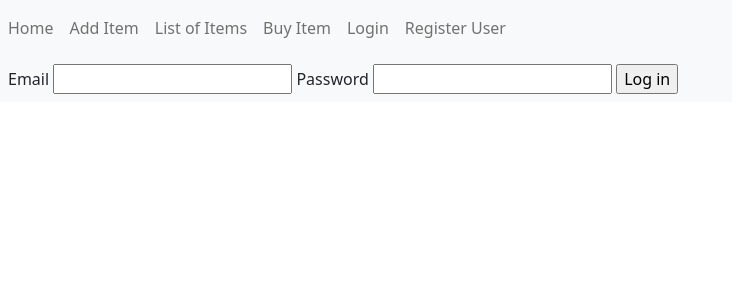
After one commit to glanikali/cuneiform, a Flask app: page /users/login in a window 1280 px wide. The commit adds this page. Shown: the top 300 px of the page, without its empty margins (0-732 px from the left). Run offline with Flask 2, Linux system fonts and the light colour scheme.

Commit message:
Skeleton Code with some login functionality

```diff
--- a/cuneiform/__init__.py
+++ b/cuneiform/__init__.py
@@ -4,6 +4,9 @@ import os
 from flask import Flask
 from flask_sqlalchemy import SQLAlchemy
 from flask_migrate import Migrate
+from flask_login import LoginManager
+
+login_manager = LoginManager()
 
 app = Flask(__name__)
 
@@ -15,7 +18,8 @@ app.config['SQLALCHEMY_TRACK_MODIFICATIONS'] = False
 db = SQLAlchemy(app)
 Migrate(app,db)
 
-
+login_manager.init_app(app)
+login_manager.login_view = 'login'
 # Register Blueprints
 from cuneiform.items.views import items_blueprint
 from cuneiform.users.views import users_blueprint
--- a/cuneiform/templates/base.html.j2
+++ b/cuneiform/templates/base.html.j2
@@ -15,9 +15,15 @@
       <a class="nav-item nav-link" href="{{ url_for('index') }}">Home</a>
       <a class="nav-item nav-link" href="{{ url_for('items.add') }}">Add Item</a>
       <a class="nav-item nav-link" href="{{ url_for('items.list') }}">List of Items</a>
-      <a class="nav-item nav-link" href="{{ url_for('users.list') }}">List of Users</a>
+
       <a class="nav-item nav-link" href="{{ url_for('items.update') }}">Buy Item</a>
-      <a class="nav-item nav-link" href="{{ url_for('users.add') }}">Add User</a>
+
+      {% if current_user.is_authenticated %}
+      <a class="nav-item nav-link" href="{{ url_for('users.logout') }}">Logout</a>
+      {% else %}
+      <a class="nav-item nav-link" href="{{ url_for('users.login') }}">Login</a>
+      <a class="nav-item nav-link" href="{{ url_for('users.register') }}">Register User</a>
+      {% endif %}
     </div>
 
     </nav>
--- a/cuneiform/templates/home.html.j2
+++ b/cuneiform/templates/home.html.j2
@@ -2,6 +2,10 @@
 {% block content %}
 
   <h1>Welcome to Cuneiform, script your needs.</h1>
-  <p>Please select one of the links from the nav bar.</p>
+  {% if current_user.is_authenticated %}
+  <p>Hi {{current_user.username}}</p>
+  {% else %}
+  <p>Please login or register</p>
+  {% endif %}
 
 {% endblock %}
--- a/cuneiform/users/forms.py
+++ b/cuneiform/users/forms.py
@@ -1,10 +1,36 @@
 #forms.py users
 
 from flask_wtf import FlaskForm
-from wtforms import StringField, SubmitField
+from wtforms import StringField, SubmitField,PasswordField
+from wtforms.validators import DataRequired, Email, EqualTo
+from wtforms import ValidationError
 
-class AddForm(FlaskForm):
+class LoginForm(FlaskForm):
+    email = StringField('Email', validators=[DataRequired(),Email()])
+    password = PasswordField('Password', validators=[DataRequired()])
+    submit = SubmitField("Log in")
 
-    name = StringField('Name of User:')
-    #TO DO household = IntegerField('Household ID:')
-    submit = SubmitField('Add User')
+
+
+class RegistrationForm(FlaskForm):
+    email = StringField('Email', validators=[DataRequired(),Email()])
+    username = StringField('Username', validators=[DataRequired()])
+    password = PasswordField('Password', validators=[DataRequired(),
+                            EqualTo('pass_confirm',
+                            message='Passwords must match!')])
+    pass_confirm = PasswordField('Confirm Password', validators=[DataRequired()])
+    submit = SubmitField("Register")
+
+    def check_email(self,field):
+        if User.query.filter_by(email=field.data).first():
+            raise ValidationError('Your email has been already registered!')
+
+    def check_username(self,field):
+        if User.query.filter_by(username=field.data).first():
+            raise ValidationError('Username is taken!')
+
+# class AddForm(FlaskForm):
+#
+#     name = StringField('Name of User:')
+#     #TO DO household = IntegerField('Household ID:')
+#     submit = SubmitField('Add User')
--- /dev/null
+++ b/cuneiform/users/templates/users/login.html.j2
@@ -0,0 +1,10 @@
+{% extends "base.html.j2" %}
+{% block content %}
+<form method="POST">
+    {# This hidden_tag is a CSRF security feature. #}
+    {{ form.hidden_tag() }}
+    {{ form.email.label }} {{ form.email() }}
+    {{ form.password.label }} {{ form.password() }}
+    {{ form.submit() }}
+</form>
+{% endblock %}
--- /dev/null
+++ b/cuneiform/users/templates/users/welcome_user.html.j2
@@ -0,0 +1,4 @@
+{% extends "base.html.j2" %}
+{% block content %}
+  <p>Congrats! You are logged in!</p>
+{% endblock %}
--- a/cuneiform/users/views.py
+++ b/cuneiform/users/views.py
@@ -1,35 +1,93 @@
 # cuneiform/users/view.py
 
-from flask import Blueprint, render_template, redirect, url_for
-from cuneiform import db
+from flask import (Blueprint, render_template, redirect,
+                    url_for,request,flash,abort)
+from flask_login import login_user, login_required, logout_user
+from cuneiform import db,app
 from cuneiform.models import User
-from cuneiform.users.forms import AddForm
+from cuneiform.users.forms import LoginForm, RegistrationForm
+from werkzeug.security import generate_password_hash, check_password_hash
+from sqlalchemy.exc import IntegrityError
 
 users_blueprint = Blueprint('users', __name__,
                             template_folder='templates/users')
 
 
-@users_blueprint.route('/add', methods=['GET', 'POST'])
-def add():
+@users_blueprint.route('/welcome')
+@login_required
+def welcome_user():
+    return render_template('welcome_user.html.j2')
 
-    form = AddForm()
+@users_blueprint.route('/logout')
+@login_required
+def logout():
+    logout_user()
+    flash("You logged out!")
+    return redirect(url_for('index'))
+
+# TO DO, if user logs in but user doesn't exist no message is passed
+@users_blueprint.route('login', methods=['GET','POST'])
+def login():
+    form = LoginForm()
+    if form.validate_on_submit():
+        user = User.query.filter_by(email=form.email.data).first()
+        # Check password and username provided
+        if user is not None and user.check_password(form.password.data):
+            login_user(user)
+            flash('Logged in Successfully!')
+            # Handle if user was trying to access a restricted page
+            next = request.args.get('next')
+
+            if next == None or not next[0] == '/':
+                next = url_for('index')
+
+            return redirect(next)
+
+    return render_template('login.html.j2', form=form)
+
+# if email is incorrect format no message provided
+@users_blueprint.route('/register', methods=['GET', 'POST'])
+def register():
+    form = RegistrationForm()
 
     if form.validate_on_submit():
-        name = form.name.data
-        #household_id = form.household_id_id.data
-        #email/password
-        # Add new user to database
-        new_user = User(name) #,household_id)
-        db.session.add(new_user)
-        db.session.commit()
+        try:
+            user = User(email=form.email.data,
+                        username=form.username.data,
+                        password=form.password.data)
+            db.session.add(user)
+            db.session.commit()
+            flash("Thanks for registration!")
+            return redirect(url_for('users.login'))
 
-        return redirect(url_for('users.list'))
+        # if username or email are not unique
+        except IntegrityError:
+            db.session.rollback()
+            flash("User or Email already exists")
 
-    return render_template('add_user.html.j2',form=form)
-
-
-@users_blueprint.route('/list')
-def list():
-    # Grab a list of puppies from database.
-    users = User.query.all()
-    return render_template('list_users.html.j2', users=users)
+    return render_template('register.html.j2', form=form)
+#
+# @users_blueprint.route('/add', methods=['GET', 'POST'])
+# def add():
+#
+#     form = AddForm()
+#
+#     if form.validate_on_submit():
+#         name = form.name.data
+#         #household_id = form.household_id_id.data
+#         #email/password
+#         # Add new user to database
+#         new_user = User(name) #,household_id)
+#         db.session.add(new_user)
+#         db.session.commit()
+#
+#         return redirect(url_for('users.list'))
+#
+#     return render_template('add_user.html.j2',form=form)
+#
+#
+# @users_blueprint.route('/list')
+# def list():
+#     # Grab a list of puppies from database.
+#     users = User.query.all()
+#     return render_template('list_users.html.j2', users=users)
```
Also changed, not shown: cuneiform/models.py (+20 -5 lines), cuneiform/users/templates/users/register.html.j2 (added, +22 -0 lines), 1 other file.
